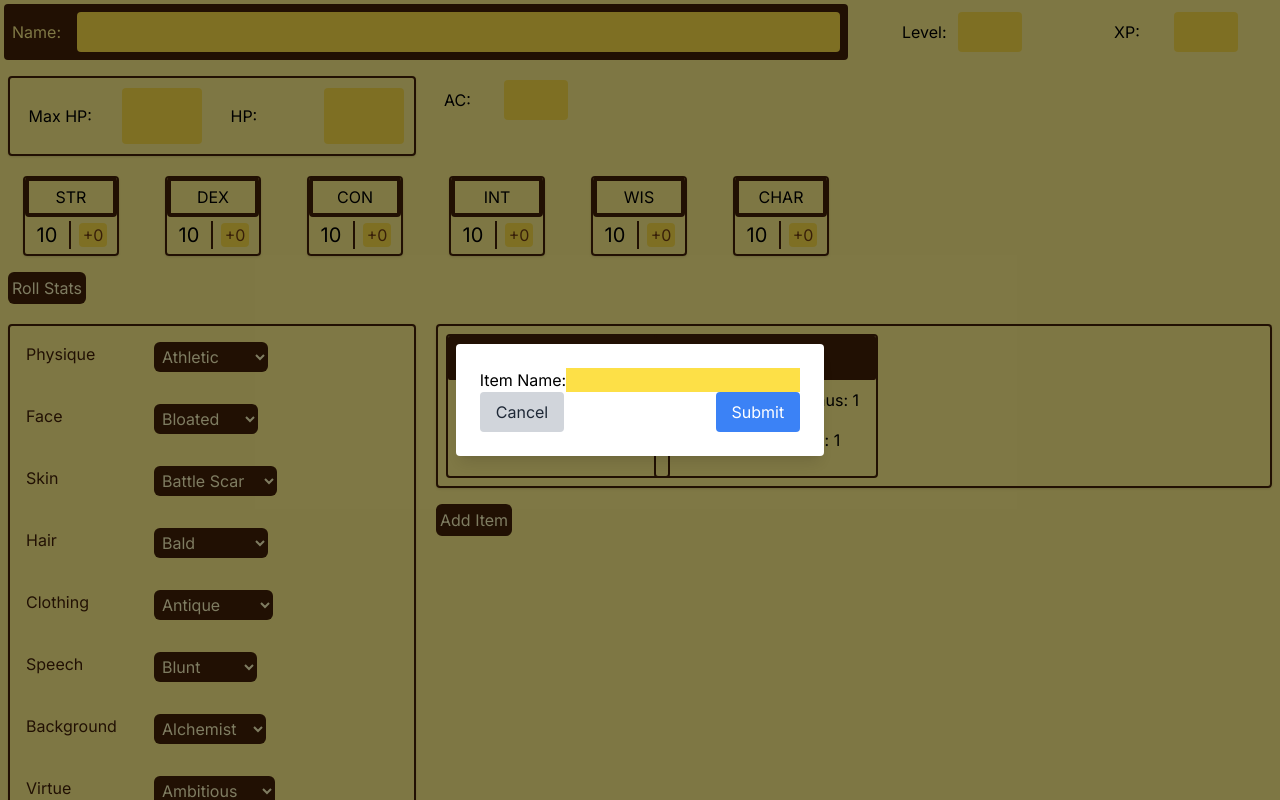
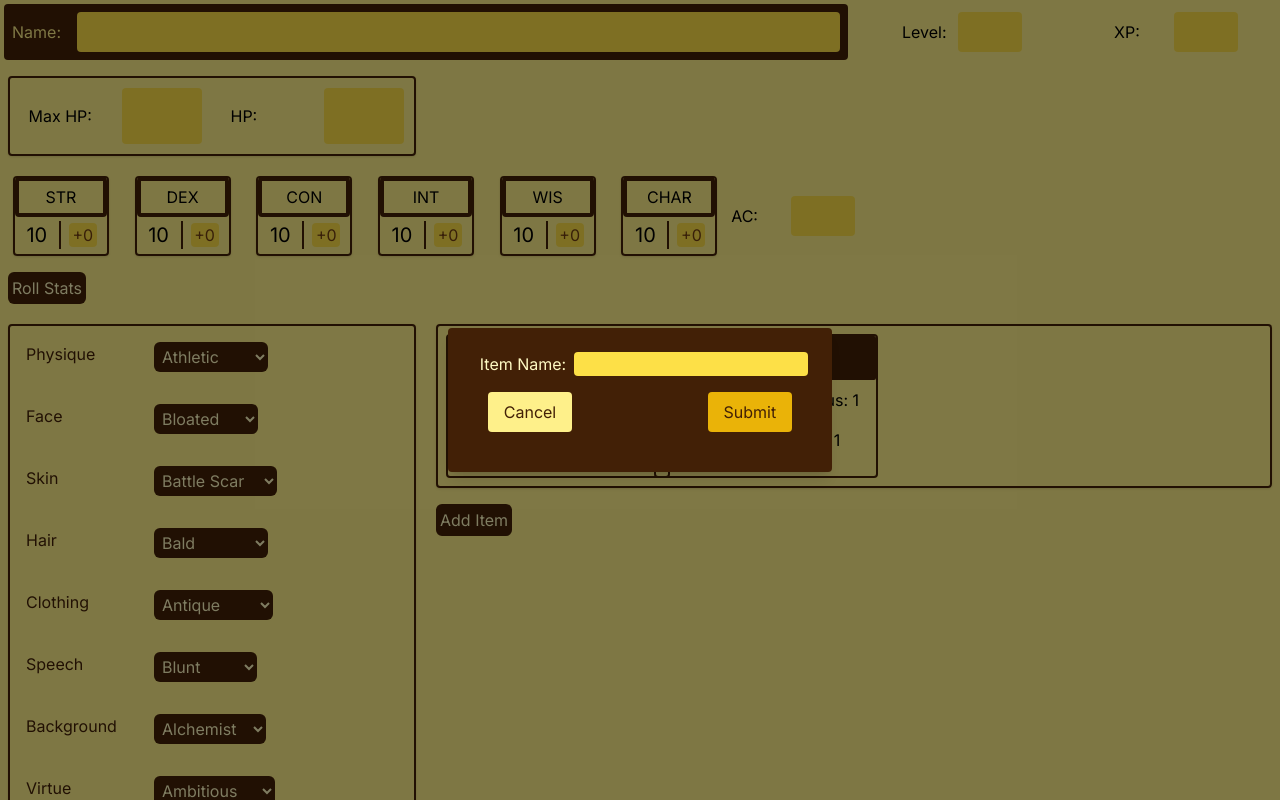
Before and after one commit to mf-andres/knave-charsheet, a Next.js app: page / in a window 1280 px wide. Both pictures are taken after a click on the button "Add Item". Shown: the top 800 px of the page. Built offline with nearby package versions, Linux system fonts and the light colour scheme.

Commit message:
chore: work on add item overlay presentation

```diff
--- a/app/page.tsx
+++ b/app/page.tsx
@@ -6,7 +6,6 @@ import Traits from "@/components/traits";
 import Inventory from "@/components/inventory";
 import HpInput from "@/components/hp";
 import LevelAndXP from "@/components/level-and-xp";
-import Ac from "@/components/ac";
 
 export default function Home() {
   return (
@@ -24,10 +23,6 @@ export default function Home() {
         <HpInput></HpInput>
       </div>
 
-      <div className="col-start 2 row-start-2">
-        <Ac></Ac>
-      </div>
-
       <div className="col-start-1 col-span-2 row-start-3">
         <DefensesAndBonuses></DefensesAndBonuses>
       </div>
--- a/components/add-item-overlay.tsx
+++ b/components/add-item-overlay.tsx
@@ -20,23 +20,24 @@ const AddItemOverlay: React.FC<AddItemOverlayProps> = ({
 
   return (
     <div className="fixed top-0 left-0 w-full h-full bg-black bg-opacity-50 flex justify-center items-center">
-      <div className="bg-white p-6 rounded shadow-lg">
+      <div className="bg-yellow-950 p-6 rounded shadow-lg">
         <form onSubmit={handleSubmit}>
-          <label>
-            Item Name:
-            <input type="text" />
-          </label>
-          <div className="flex justify-between">
+          <label className="m-2 text-yellow-100">Item Name:</label>
+          <input
+            type="text"
+            className="text-yellow-900 rounded text-base text-center"
+          />
+          <div className="m-2 flex justify-between">
             <button
               type="button"
               onClick={onClose}
-              className="px-4 py-2 bg-gray-300 text-gray-800 rounded hover:bg-gray-400 focus:outline-none focus:bg-gray-400"
+              className="m-2 bg-yellow-200 text-yellow-950 px-4 py-2  rounded hover:bg-yellow-400 "
             >
               Cancel
             </button>
             <button
               type="submit"
-              className="px-4 py-2 bg-blue-500 text-white rounded hover:bg-blue-600 focus:outline-none focus:bg-blue-600"
+              className="m-2 bg-yellow-500 text-yellow-950 px-4 py-2  rounded hover:bg-yellow-400 "
             >
               Submit
             </button>
--- a/components/defenses-and-bonuses.tsx
+++ b/components/defenses-and-bonuses.tsx
@@ -1,5 +1,6 @@
 import { ChangeEvent, useState } from "react";
 import DefenseAndBonus from "./defense-and-bonus";
+import Ac from "./ac";
 
 export default function DefensesAndBonuses() {
   const [str, setStr] = useState(0);
@@ -28,7 +29,7 @@ export default function DefensesAndBonuses() {
 
   return (
     <div>
-      <div className="grid grid-cols-6 grid-rows-1 place-items-center">
+      <div className="grid grid-cols-7 grid-rows-1 place-items-center">
         <DefenseAndBonus
           stat={str}
           statSetter={setStr}
@@ -64,6 +65,8 @@ export default function DefensesAndBonuses() {
           statSetter={setChar}
           statName="CHAR"
         ></DefenseAndBonus>
+
+        <Ac></Ac>
       </div>
       <div>
         <button
```
